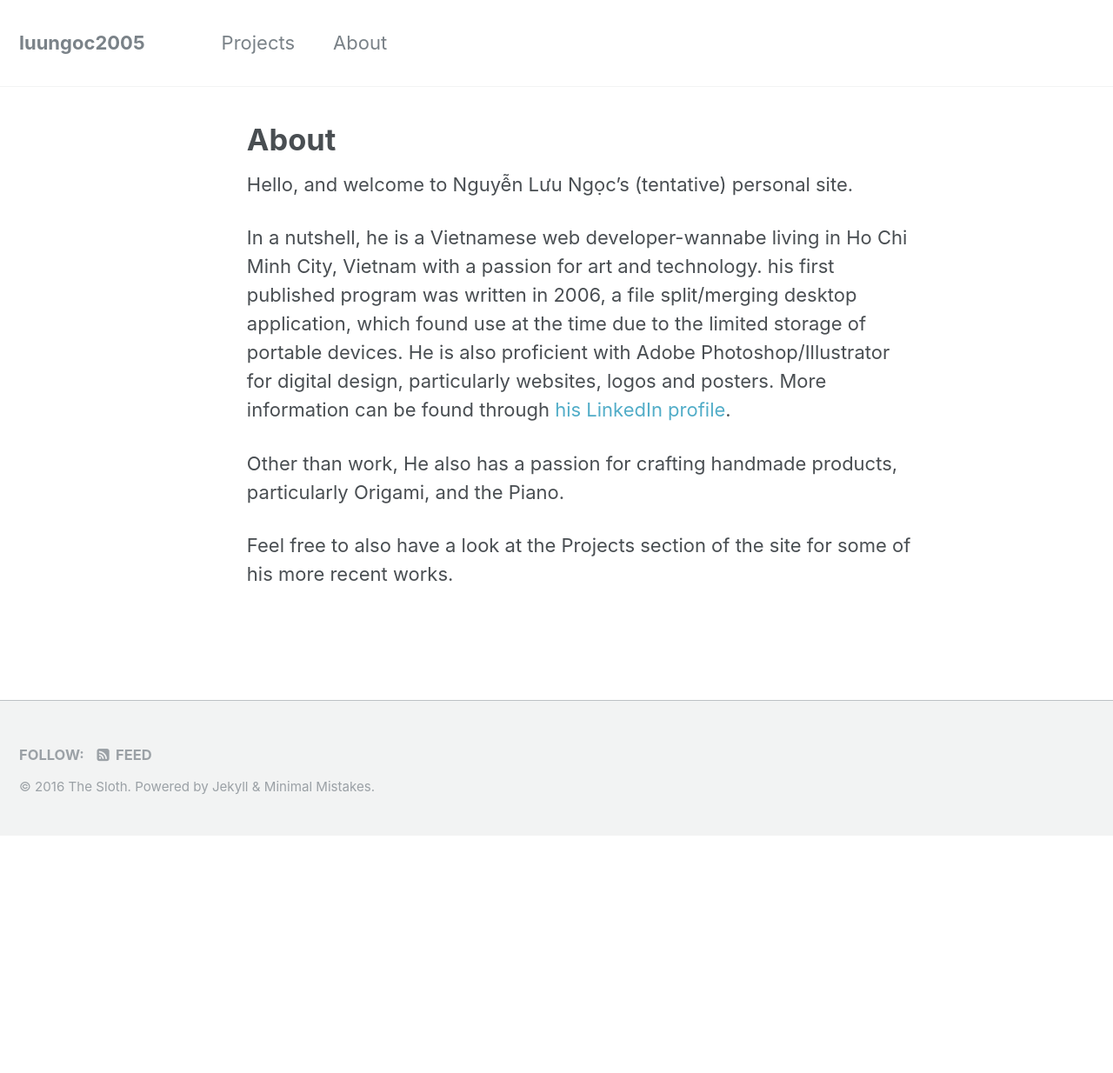
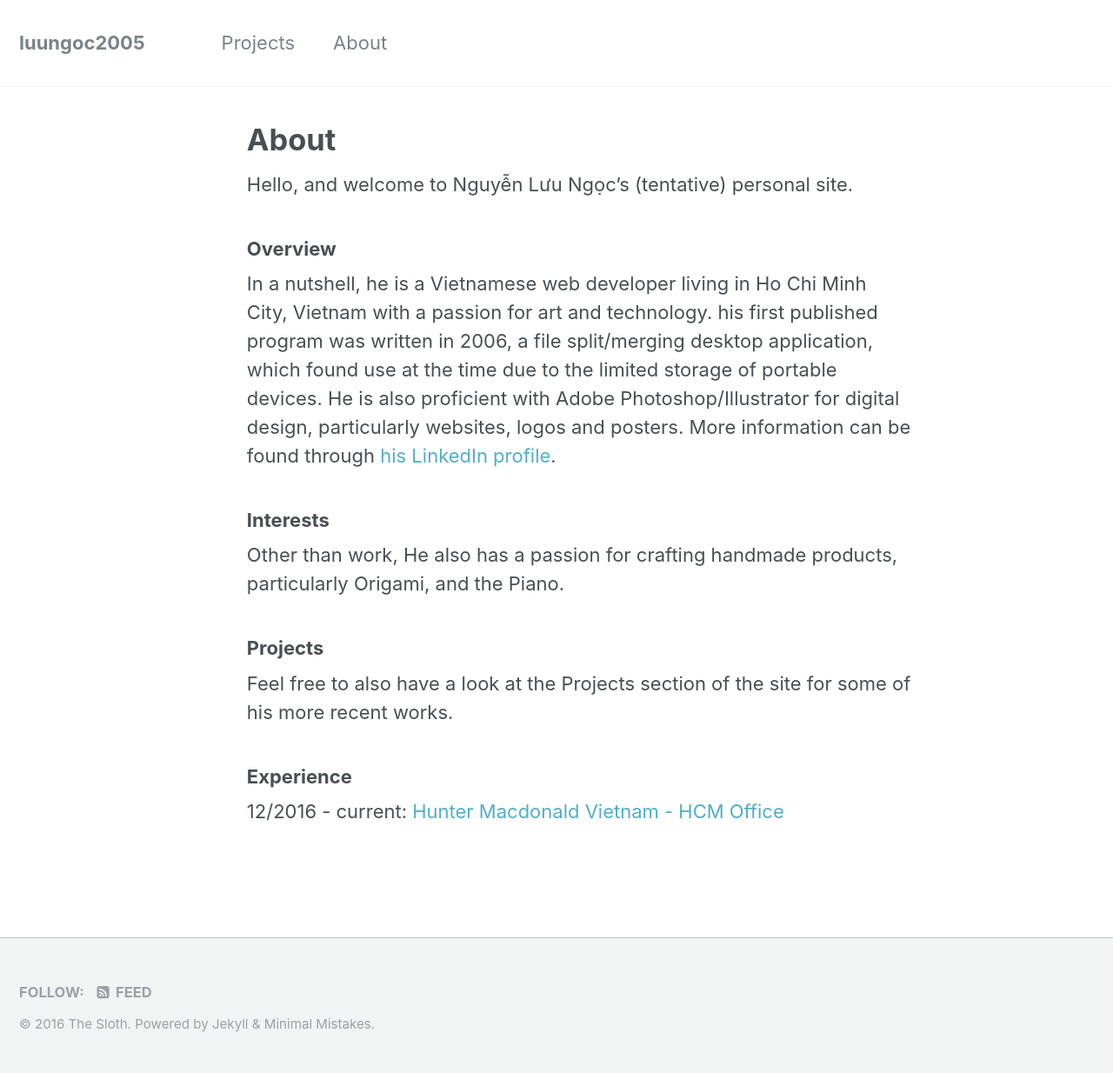
Before and after one commit to luungoc2005/luungoc2005-github-io-old, a Jekyll site: the page built from about.md, in a window 1280 px wide. Shown: the whole page at 87% size. Built offline with Jekyll 4.4.1, drawn with Linux system fonts in a browser that asks for light colours; before the commit the page ends 961 px from its top, so only the background shows below that.

Commit message:
site update

```diff
--- a/_posts/2016-12-15-using-the-html5-audio-tag-with-jquery.markdown
+++ b/_posts/2016-12-15-using-the-html5-audio-tag-with-jquery.markdown
@@ -1,5 +1,5 @@
 ---
-title:  "Using the HTML5 audio tag with jQuery"
+title:  "Using the HTML5 audio tag with jQuery and Javascript"
 date: 2016-12-15 16:16:38 +7
 categories:
  - tutorials
@@ -32,10 +32,12 @@ You would start out with a HTML page, below is the one I usually use. You can ei
 You then add the HTML5-only `<audio>` tag inside your HTML's `<body>`
 
 {% highlight html linenos %}
-<audio id="player" type="audio/mp3">Your browser does not support HTML5 audio</audio>
+<audio id="player">Your browser does not support HTML5 audio</audio>
 {% endhighlight %}
 
 Note that the content inside the `<audio></audio>` tag would be the content displayed when the user's browser does not support the audio tag. As for which browser supports HTML5, you can find by [this handy link](http://caniuse.com/#feat=audio)
+
+Here the id is set as `"player"`. We would later use this in the jQuery code to reference the tag by the css selector `#player`.
 
 Finally, a `<script></script>` tag should be added *after* the jQuery reference for your javascript code. This will be covered in the next section.
 
--- a/about.md
+++ b/about.md
@@ -6,8 +6,14 @@ layout: single
 
 Hello, and welcome to Nguyễn Lưu Ngọc's (tentative) personal site.
 
-In a nutshell, he is a Vietnamese web developer-wannabe living in Ho Chi Minh City, Vietnam with a passion for art and technology. his first published program was written in 2006, a file split/merging desktop application, which found use at the time due to the limited storage of portable devices. He is also proficient with Adobe Photoshop/Illustrator for digital design, particularly websites, logos and posters. More information can be found through [his LinkedIn profile](https://www.linkedin.com/in/luungoc2005).
+### Overview
+In a nutshell, he is a Vietnamese web developer living in Ho Chi Minh City, Vietnam with a passion for art and technology. his first published program was written in 2006, a file split/merging desktop application, which found use at the time due to the limited storage of portable devices. He is also proficient with Adobe Photoshop/Illustrator for digital design, particularly websites, logos and posters. More information can be found through [his LinkedIn profile](https://www.linkedin.com/in/luungoc2005).
 
+### Interests
 Other than work, He also has a passion for crafting handmade products, particularly Origami, and the Piano.
 
+### Projects
 Feel free to also have a look at the Projects section of the site for some of his more recent works.
+
+### Experience
+12/2016 - current: [Hunter Macdonald Vietnam - HCM Office](http://huntermacdonald.com/)
```
